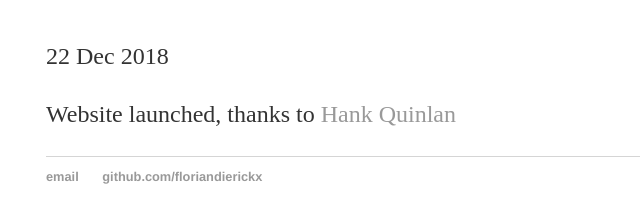
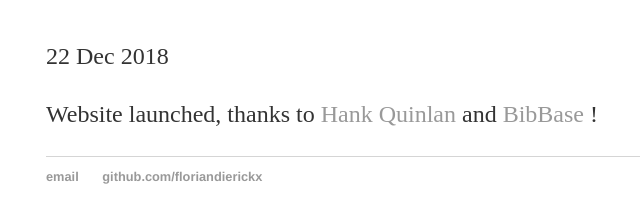
Before and after one commit to floriandierickx/floriandierickx.github.io, a Jekyll site: the page built from _posts/2018-12-22-website-launched.md, in a window 1280 px wide. Shown: the part 157-380 px from the top of the page, without its empty margins (146-786 px from the left). Built offline with Jekyll 4.4.1, drawn with Linux system fonts in a browser that asks for light colours.

Commit message:
update layout and cv

```diff
--- a/_layouts/default.html
+++ b/_layouts/default.html
@@ -11,8 +11,8 @@
 	        		<li><a href="/">Home</a></li>
 	        		<li><a href="/cv">CV</a></li>
 	        		<li><a href="/blog">Blog</a></li>
-				<li><a href="/publications">Publications</a></li>
-				<li><a href="/library">Library</a></li>
+				    <li><a href="/publications">Publications</a></li>
+				    <li><a href="/library">Library</a></li>
 	    		</ul>
 			</nav>
 			<div class="container">
--- a/_posts/2018-12-22-website-launched.md
+++ b/_posts/2018-12-22-website-launched.md
@@ -4,4 +4,4 @@ title: "Website Launched"
 date: 2018-12-22
 ---
 
-Website launched, thanks to [Hank Quinlan](http://jmcglone.com/guides/github-pages/)
+Website launched, thanks to [Hank Quinlan](http://jmcglone.com/guides/github-pages/) and [BibBase](https://github.com/BibBase/bibbase.github.io) !
--- a/cv/index.html
+++ b/cv/index.html
@@ -1,6 +1,6 @@
 ---
 layout: default
-title: Florian Dierickx - CV
+title: CV
 ---
 <div class="blurb">
 	<h1>CV</h1>
```
